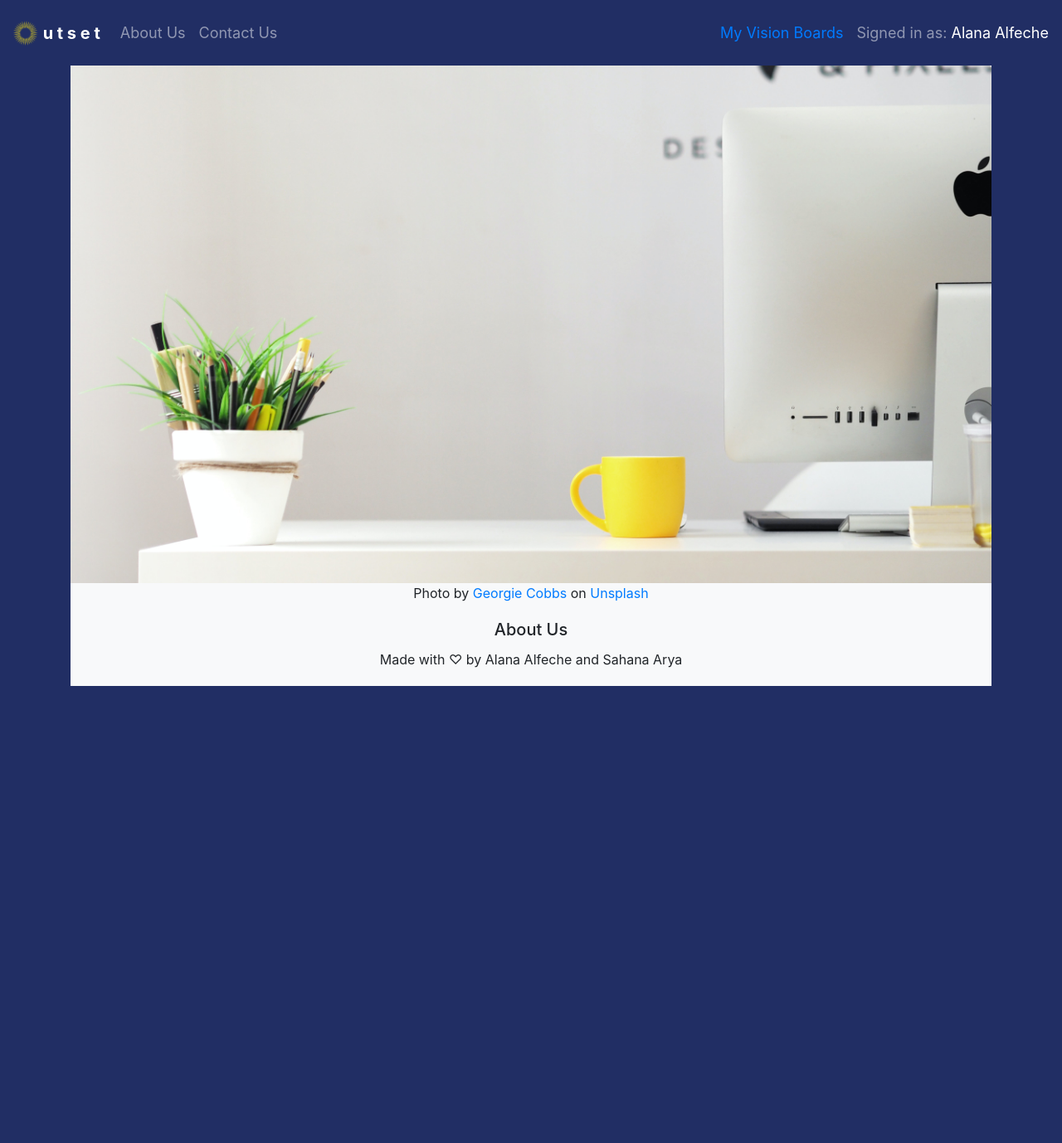
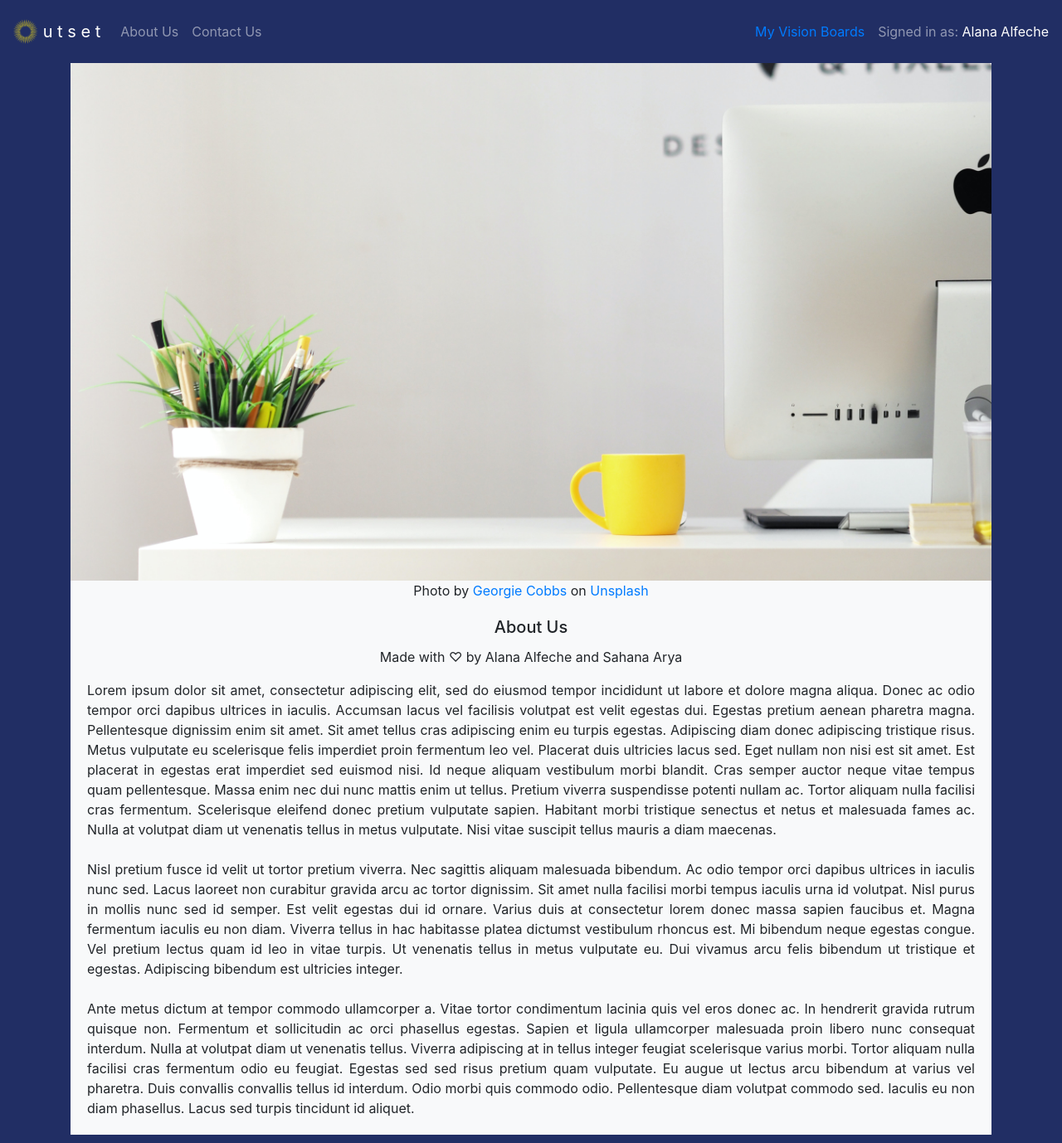
Before and after one commit to alfeche-arya/outset, a React (Create React App) app: page /#/about in a window 1280 px wide. Shown: the whole page at 83% size. Before the commit the page ends 837 px from the top, so only its background shows below. Built offline with nearby package versions, Linux system fonts and the light colour scheme.

Commit message:
Minor fixes

```diff
--- a/src/components/About/About.js
+++ b/src/components/About/About.js
@@ -17,6 +17,15 @@ class About extends React.Component {
                     <Card.Text style={{textAlign: 'center'}} >
                         Made with ♡ by Alana Alfeche and Sahana Arya
                     </Card.Text>
+                    <Card.Text style={{textAlign: 'justify'}}>
+                    Lorem ipsum dolor sit amet, consectetur adipiscing elit, sed do eiusmod tempor incididunt ut labore et dolore magna aliqua. Donec ac odio tempor orci dapibus ultrices in iaculis. Accumsan lacus vel facilisis volutpat est velit egestas dui. Egestas pretium aenean pharetra magna. Pellentesque dignissim enim sit amet. Sit amet tellus cras adipiscing enim eu turpis egestas. Adipiscing diam donec adipiscing tristique risus. Metus vulputate eu scelerisque felis imperdiet proin fermentum leo vel. Placerat duis ultricies lacus sed. Eget nullam non nisi est sit amet. Est placerat in egestas erat imperdiet sed euismod nisi. Id neque aliquam vestibulum morbi blandit. Cras semper auctor neque vitae tempus quam pellentesque. Massa enim nec dui nunc mattis enim ut tellus. Pretium viverra suspendisse potenti nullam ac. Tortor aliquam nulla facilisi cras fermentum. Scelerisque eleifend donec pretium vulputate sapien. Habitant morbi tristique senectus et netus et malesuada fames ac. Nulla at volutpat diam ut venenatis tellus in metus vulputate. Nisi vitae suscipit tellus mauris a diam maecenas.
+                    <br></br>
+                    <br></br>
+                    Nisl pretium fusce id velit ut tortor pretium viverra. Nec sagittis aliquam malesuada bibendum. Ac odio tempor orci dapibus ultrices in iaculis nunc sed. Lacus laoreet non curabitur gravida arcu ac tortor dignissim. Sit amet nulla facilisi morbi tempus iaculis urna id volutpat. Nisl purus in mollis nunc sed id semper. Est velit egestas dui id ornare. Varius duis at consectetur lorem donec massa sapien faucibus et. Magna fermentum iaculis eu non diam. Viverra tellus in hac habitasse platea dictumst vestibulum rhoncus est. Mi bibendum neque egestas congue. Vel pretium lectus quam id leo in vitae turpis. Ut venenatis tellus in metus vulputate eu. Dui vivamus arcu felis bibendum ut tristique et egestas. Adipiscing bibendum est ultricies integer.
+                    <br></br>
+                    <br></br>
+                    Ante metus dictum at tempor commodo ullamcorper a. Vitae tortor condimentum lacinia quis vel eros donec ac. In hendrerit gravida rutrum quisque non. Fermentum et sollicitudin ac orci phasellus egestas. Sapien et ligula ullamcorper malesuada proin libero nunc consequat interdum. Nulla at volutpat diam ut venenatis tellus. Viverra adipiscing at in tellus integer feugiat scelerisque varius morbi. Tortor aliquam nulla facilisi cras fermentum odio eu feugiat. Egestas sed sed risus pretium quam vulputate. Eu augue ut lectus arcu bibendum at varius vel pharetra. Duis convallis convallis tellus id interdum. Odio morbi quis commodo odio. Pellentesque diam volutpat commodo sed. Iaculis eu non diam phasellus. Lacus sed turpis tincidunt id aliquet.
+                    </Card.Text>
                     </Card.Body>
                 </Card>
             </Container>
--- a/src/components/Contact/Contact.js
+++ b/src/components/Contact/Contact.js
@@ -2,22 +2,24 @@ import React from 'react';
 
 import { Container } from 'react-bootstrap';
 
-
 class Contact extends React.Component {
     render() {
         return (
-            <Container class="border-0" style={{margin: '50px auto', backgroundColor: 'rgba(249,228,118,1)'}}>
+            <Container style={{margin: '80px auto', width: '50em', backgroundColor: 'whitesmoke'}}>
+                <div style={{padding: '20px 0px 0px 20px'}}>
+                    <h4>Don't be shy and say hi! 👋 </h4>
+                </div>
                 <form style={{padding: '20px'}}>
+                    <div class="form-group">
+                        <label for="subject">Name</label>
+                        <input type="email" class="form-control" id="subject"/>
+                    </div>
                     <div class="form-group">
                         <label for="email-address-input">Email address</label>
                         <input type="email" class="form-control" id="email-address-input" placeholder="name@example.com"/>
                     </div>
                     <div class="form-group">
-                        <label for="subject">Title</label>
-                        <input type="email" class="form-control" id="subject"/>
-                    </div>
-                    <div class="form-group">
-                        <label for="description">Description</label>
+                        <label for="description">Message</label>
                         <textarea class="form-control" id="description" rows="3"></textarea>
                     </div>
                     <button type="button" class="btn btn-primary">Submit</button>
--- a/src/components/Header/Header.js
+++ b/src/components/Header/Header.js
@@ -8,7 +8,7 @@ import logoUrl from './outset_invert_transparent.png';
 class Header extends React.Component {
     render() {
         return (
-        <Navbar variant="dark" style={{marginTop: '10px', fontSize: 'large'}}>
+        <Navbar variant="dark" style={{marginTop: '10px'}}>
             <Navbar.Brand href="/outset/#/">
             <img
                 alt=""
@@ -16,7 +16,7 @@ class Header extends React.Component {
                 width="30"
                 height="30"
                 className="d-inline-block align-top"
-            /> <b>u t s e t</b>
+            /><span> u t s e t</span>
             </Navbar.Brand>
             <Navbar.Collapse>
                 <Nav className="mr-auto">
--- a/src/components/LandingPage/LandingPage.js
+++ b/src/components/LandingPage/LandingPage.js
@@ -10,7 +10,7 @@ class LandingPage extends React.Component {
     render() {
         return (
             <>
-                <Jumbotron fluid style={{marginTop: '10px'}}>
+                <Jumbotron fluid style={{marginTop: '10px', backgroundColor: 'whitesmoke'}}>
                 <Container>
                     <h1>Welcome to Outset</h1>
                     <p>
```
